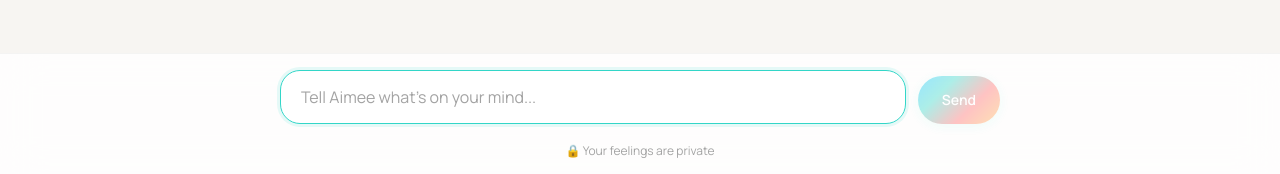
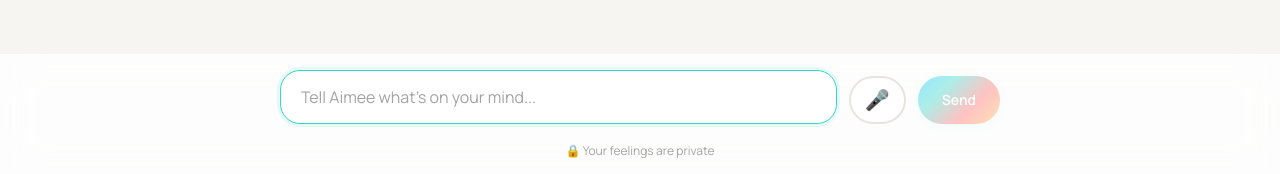
Before and after one commit to ionkilo42-ctrl/feltabout, a Next.js app in the folder frontend/: page /aimee in a window 1280 px wide. Shown: the part 622-796 px from the top of the page. Built offline with nearby package versions, Linux system fonts and the light colour scheme.

Commit message:
Add push-to-talk voice input for Aimee

```diff
--- a/frontend/app/aimee/AimeePage.module.css
+++ b/frontend/app/aimee/AimeePage.module.css
@@ -409,6 +409,52 @@
   cursor: not-allowed;
 }
 
+.talkBtn {
+  min-width: 48px;
+  min-height: 48px;
+  padding: 0 0.875rem;
+  border: 2px solid var(--border);
+  border-radius: 999px;
+  background: var(--card-solid);
+  color: var(--text-muted);
+  font-size: 1.25rem;
+  cursor: pointer;
+  transition: all var(--duration-fast) var(--ease-soft);
+  display: flex;
+  align-items: center;
+  justify-content: center;
+  flex-shrink: 0;
+}
+
+.talkBtn:hover:not(:disabled) {
+  border-color: var(--accent);
+  background: var(--accent-soft);
+  color: var(--accent);
+}
+
+.talkBtn.recording {
+  background: var(--accent-soft);
+  border-color: var(--accent);
+  color: var(--accent);
+  animation: pulse 1.5s infinite;
+}
+
+@keyframes pulse {
+  0%, 100% { box-shadow: 0 0 0 0 rgba(51, 214, 200, 0.4); }
+  50% { box-shadow: 0 0 0 8px rgba(51, 214, 200, 0); }
+}
+
+.talkBtn:disabled {
+  opacity: 0.4;
+  cursor: not-allowed;
+}
+
+.talkBtnLabel {
+  font-size: 0.7rem;
+  font-weight: 600;
+  margin-left: 0.25rem;
+}
+
 .inputFooter {
   max-width: 720px;
   margin: 0.75rem auto 0;
--- a/frontend/app/aimee/page.tsx
+++ b/frontend/app/aimee/page.tsx
@@ -14,6 +14,7 @@
   PrimaryEmotion,
 } from '../../lib/v2-api'
 import { speak, stopSpeaking, isTtsSupported } from '../../lib/voice/tts'
+import { isSttSupported, listenOnce } from '../../lib/voice/stt'
 import styles from './AimeePage.module.css'
 
 // Convert API extraction to ExtractionData format
@@ -103,9 +104,14 @@
   const [ttsEnabled, setTtsEnabled] = useState(false)
   const [ttsSupported, setTtsSupported] = useState(false)
 
+  // STT state
+  const [sttSupported, setSttSupported] = useState(false)
+  const [isRecording, setIsRecording] = useState(false)
+
   // Initialize TTS state from localStorage and browser support
   useEffect(() => {
     setTtsSupported(isTtsSupported())
+    setSttSupported(isSttSupported())
     const saved = localStorage.getItem('feltabout-tts')
     if (saved === 'true' && isTtsSupported()) {
       setTtsEnabled(true)
@@ -288,6 +294,27 @@
     }
   }
 
+  // Push-to-talk handlers
+  const handleTalkStart = async () => {
+    if (!sttSupported || loading || saving) return
+    setIsRecording(true)
+
+    try {
+      const transcript = await listenOnce(15000) // 15 second max
+      if (transcript) {
+        setInputText((prev) => prev + (prev ? ' ' : '') + transcript)
+      }
+    } catch (err) {
+      console.warn('Speech recognition error:', err)
+    } finally {
+      setIsRecording(false)
+    }
+  }
+
+  const handleTalkEnd = () => {
+    setIsRecording(false)
+  }
+
   const handleStartNew = () => {
     setExtraction(null)
     setSaved(false)
@@ -449,6 +476,22 @@
             rows={1}
             disabled={loading || saving}
           />
+          {sttSupported && (
+            <button
+              className={`${styles.talkBtn} ${isRecording ? styles.recording : ''}`}
+              onMouseDown={handleTalkStart}
+              onMouseUp={handleTalkEnd}
+              onMouseLeave={handleTalkEnd}
+              onTouchStart={handleTalkStart}
+              onTouchEnd={handleTalkEnd}
+              onTouchCancel={handleTalkEnd}
+              disabled={loading || saving}
+              aria-label={isRecording ? 'Recording...' : 'Hold to talk'}
+              title="Hold to talk"
+            >
+              🎤
+            </button>
+          )}
           <button
             className={styles.sendBtn}
             onClick={handleSubmit}
--- /dev/null
+++ b/frontend/lib/voice/stt.ts
@@ -0,0 +1,183 @@
+/**
+ * Browser Speech Recognition Abstraction
+ *
+ * Uses the Web Speech API (SpeechRecognition) for push-to-talk input.
+ * Falls back gracefully when not supported.
+ *
+ * Attribution: Speaker is determined by who pressed the talk button,
+ * not by voice analysis.
+ */
+
+interface SpeechRecognitionEvent extends Event {
+  results: SpeechRecognitionResultList
+  resultIndex: number
+}
+
+interface SpeechRecognitionResultList {
+  length: number
+  item(index: number): SpeechRecognitionResult
+  [index: number]: SpeechRecognitionResult
+}
+
+interface SpeechRecognitionResult {
+  length: number
+  item(index: number): SpeechRecognitionAlternative
+  [index: number]: SpeechRecognitionAlternative
+  isFinal: boolean
+}
+
+interface SpeechRecognitionAlternative {
+  transcript: string
+  confidence: number
+}
+
+interface SpeechRecognitionErrorEvent extends Event {
+  error: string
+  message?: string
+}
+
+// eslint-disable-next-line @typescript-eslint/no-explicit-any
+declare global {
+  interface Window {
+    SpeechRecognition: any
+    webkitSpeechRecognition: any
+  }
+}
+
+/**
+ * Check if speech recognition is supported in this browser
+ */
+export function isSttSupported(): boolean {
+  if (typeof window === 'undefined') return false
+  return !!(window.SpeechRecognition || window.webkitSpeechRecognition)
+}
+
+/**
+ * Get the speech recognition API (webkit prefix handling)
+ */
+function getRecognitionApi(): typeof window.SpeechRecognition | null {
+  return window.SpeechRecognition || window.webkitSpeechRecognition || null
+}
+
+/**
+ * Continuous listening mode - for hands-free voice input
+ */
+export function startListening(
+  onResult: (transcript: string, isFinal: boolean) => void,
+  onError?: (error: string) => void
+): () => void {
+  const Recognition = getRecognitionApi()
+  if (!Recognition) {
+    onError?.('Speech recognition not supported')
+    return () => {}
+  }
+
+  const recognition = new Recognition()
+  recognition.continuous = true
+  recognition.interimResults = true
+  recognition.lang = 'en-US'
+
+  recognition.onresult = (event: SpeechRecognitionEvent) => {
+    for (let i = event.resultIndex; i < event.results.length; i++) {
+      const result = event.results[i]
+      const transcript = result[0].transcript.trim()
+      if (transcript) {
+        onResult(transcript, result.isFinal)
+      }
+    }
+  }
+
+  recognition.onerror = (event: SpeechRecognitionErrorEvent) => {
+    // Ignore 'no-speech' and 'aborted' errors - these are normal
+    if (event.error !== 'no-speech' && event.error !== 'aborted') {
+      onError?.(event.error)
+    }
+  }
+
+  recognition.onend = () => {
+    // Restart if we were in continuous mode
+    // recognition will be garbage collected when stop is called
+  }
+
+  try {
+    recognition.start()
+  } catch {
+    onError?.('Failed to start speech recognition')
+  }
+
+  // Return stop function
+  return () => {
+    try {
+      recognition.stop()
+    } catch {
+      // Ignore errors on stop
+    }
+  }
+}
+
+/**
+ * Single utterance mode - for hold-to-talk
+ * Starts listening and returns a promise that resolves with the transcript
+ * when the user stops speaking (or after a timeout)
+ */
+export function listenOnce(timeoutMs = 10000): Promise<string> {
+  return new Promise((resolve, reject) => {
+    const Recognition = getRecognitionApi()
+    if (!Recognition) {
+      reject(new Error('Speech recognition not supported'))
+      return
+    }
+
+    const recognition = new Recognition()
+    recognition.continuous = false
+    recognition.interimResults = true
+    recognition.lang = 'en-US'
+
+    let finalTranscript = ''
+    let timeoutId: ReturnType<typeof setTimeout>
+
+    recognition.onresult = (event: SpeechRecognitionEvent) => {
+      for (let i = event.resultIndex; i < event.results.length; i++) {
+        const result = event.results[i]
+        if (result.isFinal) {
+          finalTranscript += ' ' + result[0].transcript.trim()
+        }
+      }
+    }
+
+    recognition.onerror = (event: SpeechRecognitionErrorEvent) => {
+      clearTimeout(timeoutId)
+      if (event.error === 'no-speech') {
+        resolve('')
+      } else {
+        reject(new Error(event.error))
+      }
+    }
+
+    recognition.onend = () => {
+      clearTimeout(timeoutId)
+      resolve(finalTranscript.trim())
+    }
+
+    recognition.start()
+
+    // Timeout for long utterances
+    timeoutId = setTimeout(() => {
+      try {
+        recognition.stop()
+      } catch {
+        // Already stopped
+      }
+      resolve(finalTranscript.trim())
+    }, timeoutMs)
+  })
+}
+
+/**
+ * Stop any active speech recognition
+ */
+export function stopListening(): void {
+  // Speech recognition doesn't have a global stop,
+  // but we can check if recognition is running
+  // The stop function returned by startListening handles cleanup
+}
```
